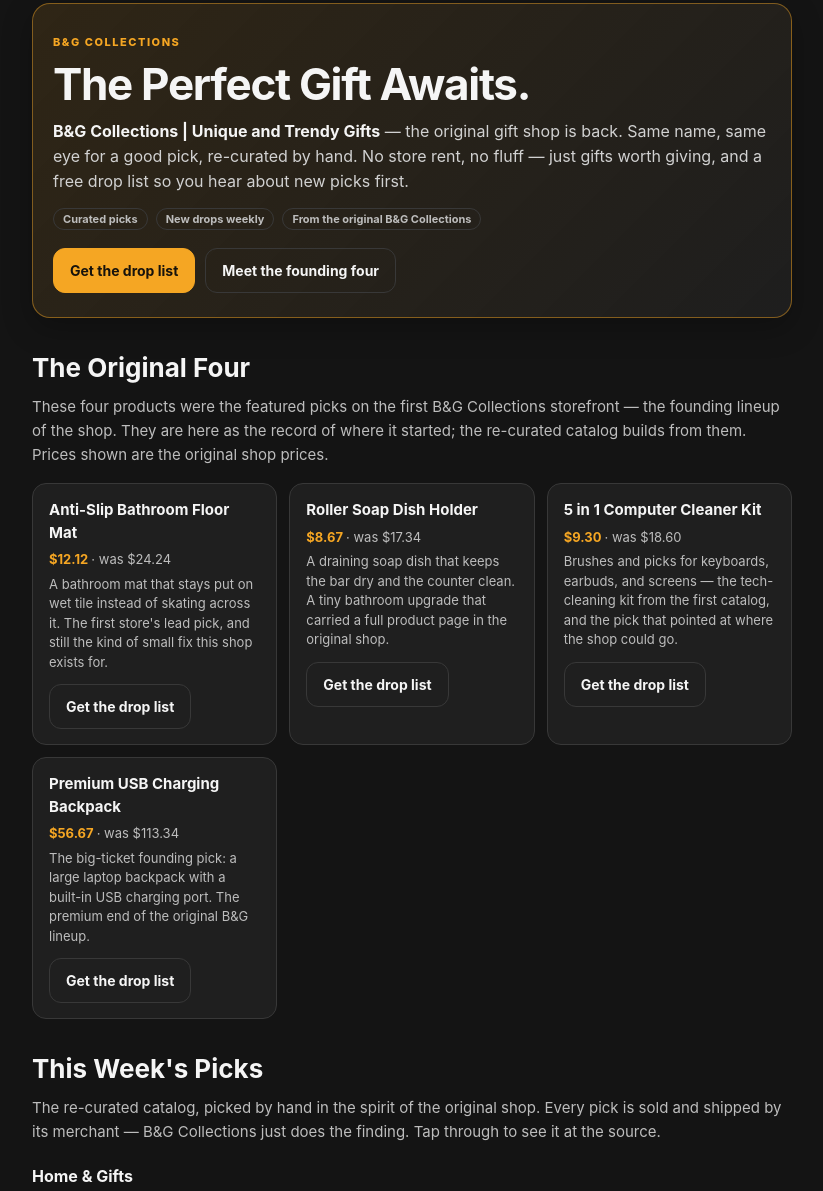
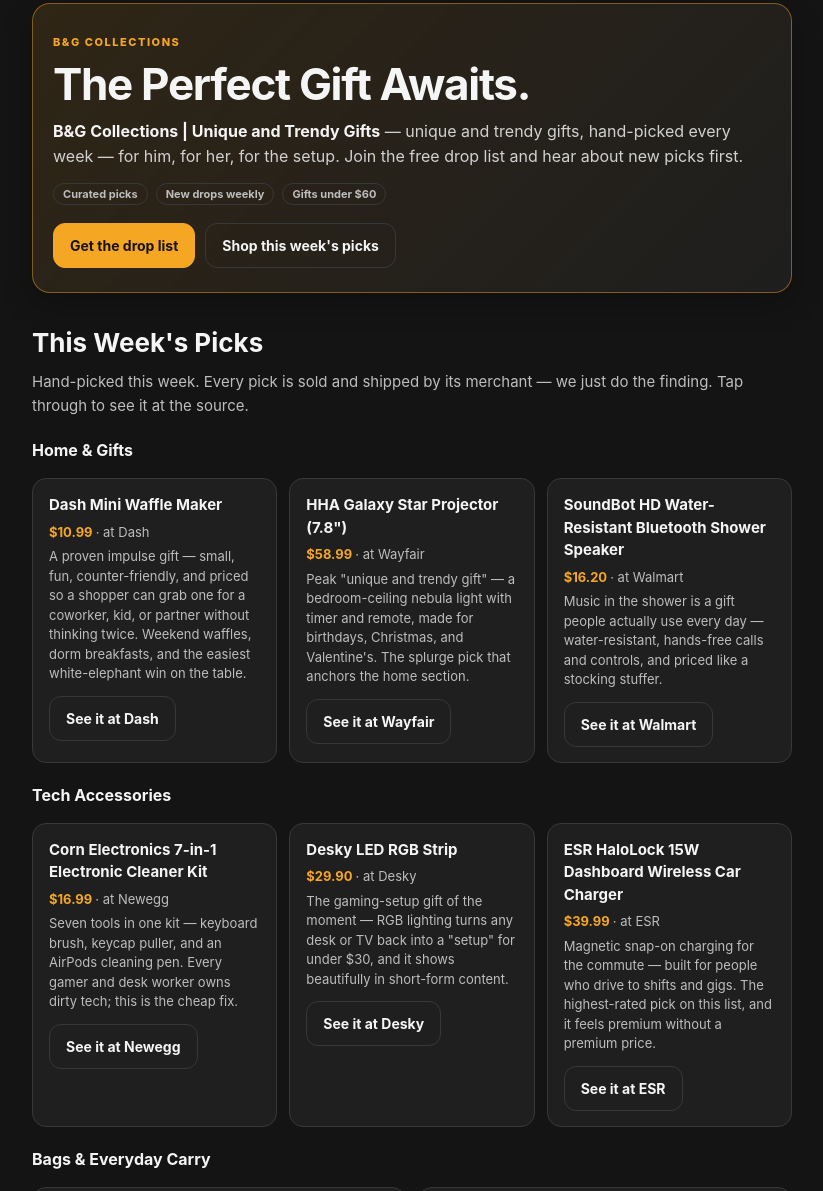
Before and after one commit to thecomeuphq/comeup-links, a website: page bg-collections.html in a window 1280 px wide. Shown: the part 63-1254 px from the top of the page, without its empty margins (228-1051 px from the left). Drawn offline with Linux system fonts and the light colour scheme.

Commit message:
revise: B&G Collections page made fresh — history sections removed, present-tense shop copy

```diff
--- a/bg-collections.html
+++ b/bg-collections.html
@@ -5,13 +5,13 @@
 <meta name="viewport" content="width=device-width, initial-scale=1, viewport-fit=cover">
 <meta name="theme-color" content="#141414">
 <title>B&G Collections | Unique and Trendy Gifts — The Perfect Gift Awaits</title>
-<meta name="description" content="B&G Collections is back: unique and trendy gift picks, re-curated from the original shop. The founding four picks, new drops weekly, and a free drop list. The perfect gift awaits.">
+<meta name="description" content="B&G Collections: unique and trendy gift picks, hand-picked every week — for him, for her, for the setup. Shop this week's picks and join the free drop list. The perfect gift awaits.">
 <link rel="canonical" href="https://thecomeuphq.com/bg-collections.html">
 <meta property="og:type" content="website">
 <meta property="og:locale" content="en_US">
 <meta property="og:site_name" content="The Come Up">
 <meta property="og:title" content="B&G Collections | Unique and Trendy Gifts — The Perfect Gift Awaits">
-<meta property="og:description" content="B&G Collections is back: unique and trendy gift picks, re-curated from the original shop. The founding four picks, new drops weekly, and a free drop list. The perfect gift awaits.">
+<meta property="og:description" content="B&G Collections: unique and trendy gift picks, hand-picked every week — for him, for her, for the setup. Shop this week's picks and join the free drop list. The perfect gift awaits.">
 <meta property="og:image" content="https://thecomeuphq.com/og/bg-collections.png">
 <meta property="og:image:width" content="1200">
 <meta property="og:image:height" content="630">
@@ -20,7 +20,7 @@
 <meta property="og:url" content="https://thecomeuphq.com/bg-collections.html">
 <meta name="twitter:card" content="summary_large_image">
 <meta name="twitter:title" content="B&G Collections | Unique and Trendy Gifts — The Perfect Gift Awaits">
-<meta name="twitter:description" content="B&G Collections is back: unique and trendy gift picks, re-curated from the original shop. The founding four picks, new drops weekly, and a free drop list. The perfect gift awaits.">
+<meta name="twitter:description" content="B&G Collections: unique and trendy gift picks, hand-picked every week — for him, for her, for the setup. Shop this week's picks and join the free drop list. The perfect gift awaits.">
 <link rel="icon" href="data:,">
 <link rel="manifest" href="./manifest.webmanifest">
 <script type="application/ld+json">
@@ -44,7 +44,7 @@
   "@context": "https://schema.org",
   "@type": "CollectionPage",
   "name": "B&G Collections — unique and trendy gifts",
-  "description": "Gift picks from the revived B&G Collections shop, part of The Come Up.",
+  "description": "Unique and trendy gift picks from B&G Collections, part of The Come Up.",
   "url": "https://thecomeuphq.com/bg-collections.html",
   "isPartOf": {
     "@type": "WebSite",
@@ -295,58 +295,27 @@
 <header class="hero">
   <span class="eyebrow">B&amp;G Collections</span>
   <h1>The Perfect Gift Awaits.</h1>
-  <p class="lead"><strong>B&amp;G Collections | Unique and Trendy Gifts</strong> — the original gift shop is back. Same name, same eye for a good pick, re-curated by hand. No store rent, no fluff — just gifts worth giving, and a free drop list so you hear about new picks first.</p>
+  <p class="lead"><strong>B&amp;G Collections | Unique and Trendy Gifts</strong> — unique and trendy gifts, hand-picked every week — for him, for her, for the setup. Join the free drop list and hear about new picks first.</p>
   <div style="margin-top:14px; display:flex; flex-wrap:wrap; gap:8px;">
     <span class="tag">Curated picks</span>
     <span class="tag">New drops weekly</span>
-    <span class="tag">From the original B&amp;G Collections</span>
+    <span class="tag">Gifts under $60</span>
   </div>
   <div class="btnrow">
     <a class="btn primary" href="#drop-list">Get the drop list</a>
-    <a class="btn ghost" href="#original-four">Meet the founding four</a>
+    <a class="btn ghost" href="#this-weeks-picks">Shop this week's picks</a>
   </div>
 </header>
 
-<section class="section" id="original-four">
-  <h2>The Original Four</h2>
-  <p>These four products were the featured picks on the first B&amp;G Collections storefront — the founding lineup of the shop. They are here as the record of where it started; the re-curated catalog builds from them. Prices shown are the original shop prices.</p>
-  <div class="cards">
-    <div class="card">
-      <div class="t">Anti-Slip Bathroom Floor Mat</div>
-      <div class="d" style="margin-top:6px; color:var(--amber); font-weight:750;">$12.12 <span style="color:var(--muted); font-weight:400;">· was $24.24</span></div>
-      <div class="d">A bathroom mat that stays put on wet tile instead of skating across it. The first store's lead pick, and still the kind of small fix this shop exists for.</div>
-      <div style="margin-top:12px;"><a class="btn" href="#drop-list">Get the drop list</a></div>
-    </div>
-    <div class="card">
-      <div class="t">Roller Soap Dish Holder</div>
-      <div class="d" style="margin-top:6px; color:var(--amber); font-weight:750;">$8.67 <span style="color:var(--muted); font-weight:400;">· was $17.34</span></div>
-      <div class="d">A draining soap dish that keeps the bar dry and the counter clean. A tiny bathroom upgrade that carried a full product page in the original shop.</div>
-      <div style="margin-top:12px;"><a class="btn" href="#drop-list">Get the drop list</a></div>
-    </div>
-    <div class="card">
-      <div class="t">5 in 1 Computer Cleaner Kit</div>
-      <div class="d" style="margin-top:6px; color:var(--amber); font-weight:750;">$9.30 <span style="color:var(--muted); font-weight:400;">· was $18.60</span></div>
-      <div class="d">Brushes and picks for keyboards, earbuds, and screens — the tech-cleaning kit from the first catalog, and the pick that pointed at where the shop could go.</div>
-      <div style="margin-top:12px;"><a class="btn" href="#drop-list">Get the drop list</a></div>
-    </div>
-    <div class="card">
-      <div class="t">Premium USB Charging Backpack</div>
-      <div class="d" style="margin-top:6px; color:var(--amber); font-weight:750;">$56.67 <span style="color:var(--muted); font-weight:400;">· was $113.34</span></div>
-      <div class="d">The big-ticket founding pick: a large laptop backpack with a built-in USB charging port. The premium end of the original B&amp;G lineup.</div>
-      <div style="margin-top:12px;"><a class="btn" href="#drop-list">Get the drop list</a></div>
-    </div>
-  </div>
-</section>
-
 <section class="section" id="this-weeks-picks">
   <h2>This Week's Picks</h2>
-  <p>The re-curated catalog, picked by hand in the spirit of the original shop. Every pick is sold and shipped by its merchant — B&amp;G Collections just does the finding. Tap through to see it at the source.</p>
+  <p>Hand-picked this week. Every pick is sold and shipped by its merchant — we just do the finding. Tap through to see it at the source.</p>
   <h3>Home &amp; Gifts</h3>
   <div class="cards">
     <div class="card">
       <div class="t">Dash Mini Waffle Maker</div>
       <div class="d" style="margin-top:6px; color:var(--amber); font-weight:750;">$10.99 <span style="color:var(--muted); font-weight:400;">· at Dash</span></div>
-      <div class="d">A proven impulse gift — small, fun, counter-friendly, and priced so a shopper can grab one for a coworker, kid, or partner without thinking twice. The grown-up, giftable upgrade of v1's random home gadgets.</div>
+      <div class="d">A proven impulse gift — small, fun, counter-friendly, and priced so a shopper can grab one for a coworker, kid, or partner without thinking twice. Weekend waffles, dorm breakfasts, and the easiest white-elephant win on the table.</div>
       <div style="margin-top:12px;"><a class="btn" href="https://bydash.com/products/mini-waffle-maker" target="_blank" rel="noopener">See it at Dash</a></div>
     </div>
     <div class="card">
@@ -358,7 +327,7 @@
     <div class="card">
       <div class="t">SoundBot HD Water-Resistant Bluetooth Shower Speaker</div>
       <div class="d" style="margin-top:6px; color:var(--amber); font-weight:750;">$16.20 <span style="color:var(--muted); font-weight:400;">· at Walmart</span></div>
-      <div class="d">The spiritual successor to v1's bathroom gadgets, done right — music in the shower is a gift people actually use daily, at a stocking-stuffer price.</div>
+      <div class="d">Music in the shower is a gift people actually use every day — water-resistant, hands-free calls and controls, and priced like a stocking stuffer.</div>
       <div style="margin-top:12px;"><a class="btn" href="https://www.walmart.com/ip/38335327" target="_blank" rel="noopener">See it at Walmart</a></div>
     </div>
   </div>
@@ -367,7 +336,7 @@
     <div class="card">
       <div class="t">Corn Electronics 7-in-1 Electronic Cleaner Kit</div>
       <div class="d" style="margin-top:6px; color:var(--amber); font-weight:750;">$16.99 <span style="color:var(--muted); font-weight:400;">· at Newegg</span></div>
-      <div class="d">The direct descendant of v1's 5-in-1 cleaner kit — keyboard brush, keycap puller, and an AirPods cleaning pen in one. Every gamer and desk worker owns dirty tech; this is the cheap fix.</div>
+      <div class="d">Seven tools in one kit — keyboard brush, keycap puller, and an AirPods cleaning pen. Every gamer and desk worker owns dirty tech; this is the cheap fix.</div>
       <div style="margin-top:12px;"><a class="btn" href="https://www.newegg.com/p/0DZ-02DN-000D9" target="_blank" rel="noopener">See it at Newegg</a></div>
     </div>
     <div class="card">
@@ -389,7 +358,7 @@
       <div style="margin-bottom:8px;"><span class="pill">★ Anchor pick</span></div>
       <div class="t">OIWAS Expandable 17.3" Anti-Theft Laptop Backpack with USB Charging Port</div>
       <div class="d" style="margin-top:6px; color:var(--amber); font-weight:750;">$39.98 <span style="color:var(--muted); font-weight:400;">· at OIWAS</span></div>
-      <div class="d">The heir of v1's Premium USB Charging Backpack, done better: expandable, anti-theft, fits a 17.3" laptop, USB charging port — and $17 cheaper than the original's price.</div>
+      <div class="d">The do-everything carry: expandable, anti-theft, fits a 17.3" laptop, with a USB charging port for the commute. Big capacity, clean look, gift-ready.</div>
       <div style="margin-top:12px;"><a class="btn" href="https://oiwasbag.com/products/expandable-17-3-inch-anti-theft-laptop-backpack-with-usb-charging-port" target="_blank" rel="noopener">See it at OIWAS</a></div>
     </div>
     <div class="card">
@@ -398,13 +367,6 @@
       <div class="d">A name-brand EDC label people recognize and gift on purpose — a 3L sling for phone, keys, wallet, and earbuds, and the one pick here with real brand pull next to the value picks.</div>
       <div style="margin-top:12px;"><a class="btn" href="https://bellroy.com/products/classic-sling" target="_blank" rel="noopener">See it at Bellroy</a></div>
     </div>
-  </div>
-</section>
-
-<section class="section">
-  <h2>Why it closed — and why it's back</h2>
-  <div class="note">
-    <p>The first B&amp;G Collections closed for a plain reason: it was a decent shop that almost nobody ever saw. It paid monthly store rent and had no audience walking past, so it shut its doors. Now it lives here, on The Come Up — where the audience already is. Same name, picks re-curated by hand, and it costs nothing to keep the lights on.</p>
   </div>
 </section>
 
@@ -494,7 +456,7 @@
 (function () {
 // The shared "Copy my result" script - v2 (share loop).
 //
-// v1 copied the result plus a bare page URL. v2 makes the copy itself the
+// The first version copied the result plus a bare page URL. This version makes the copy itself the
 // growth loop:
 //   - the URL carries UTM params so every share is attributable
 //   - the copied text ends with a one-line list hook
```
